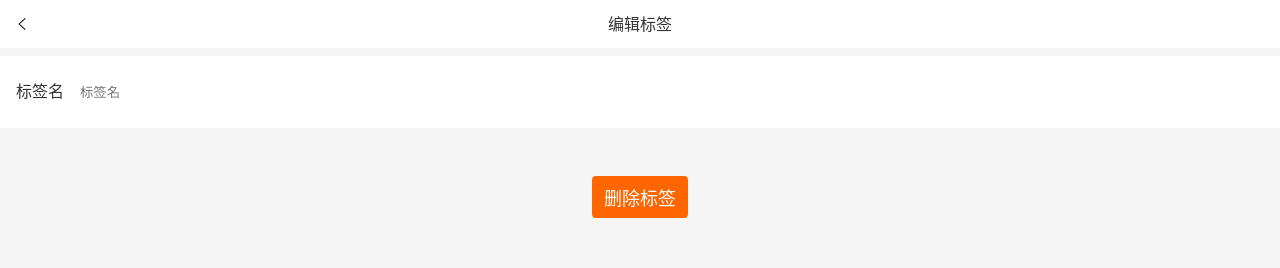
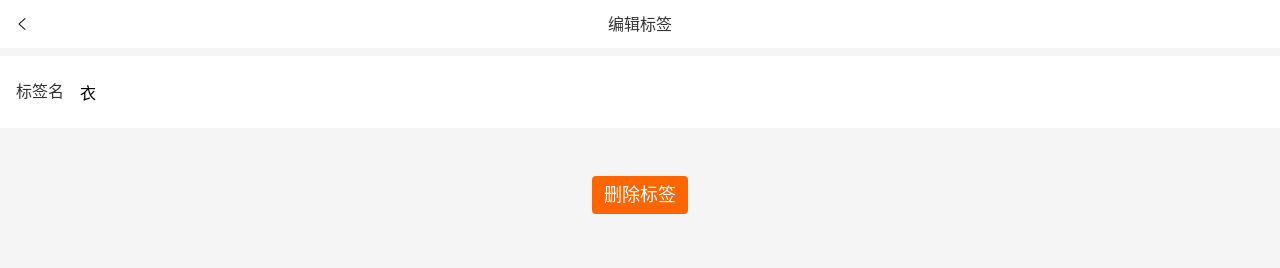
Before and after one commit to tengchunlei/lichi, a React app: page /#/tags/1 in a window 1280 px wide. Shown: the top 268 px of the page. Built offline with nearby package versions, Linux system fonts and the light colour scheme.

Commit message:
Tag.tsx CSS

```diff
--- a/src/index.scss
+++ b/src/index.scss
@@ -24,8 +24,8 @@ body {
   height:1em;
 }
 
-button{
-  font-family:inherit;
+button, input{
+  font:inherit;
 }
 :focus{
   outline:none;
--- a/src/views/Tag.tsx
+++ b/src/views/Tag.tsx
@@ -41,7 +41,7 @@ const Tag:React.FC=(props)=>{
                 </Topbar>
             <InputWrapper>
                 <div>
-                   <Input label="标签名" type ="text" placeholder="标签名"/>
+                   <Input label="标签名" type ="text" placeholder="标签名" value={tag.name}/>
                 </div>
             </InputWrapper>
                 <div>
```
